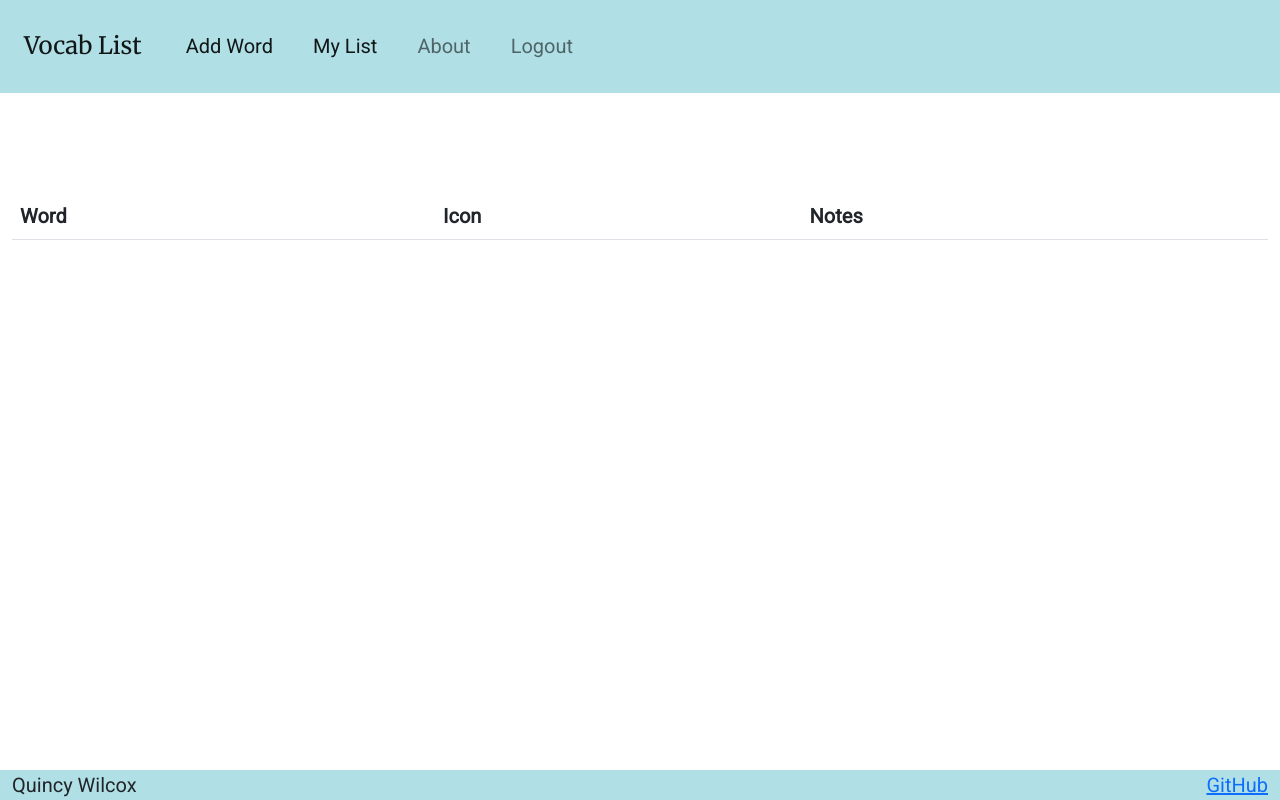
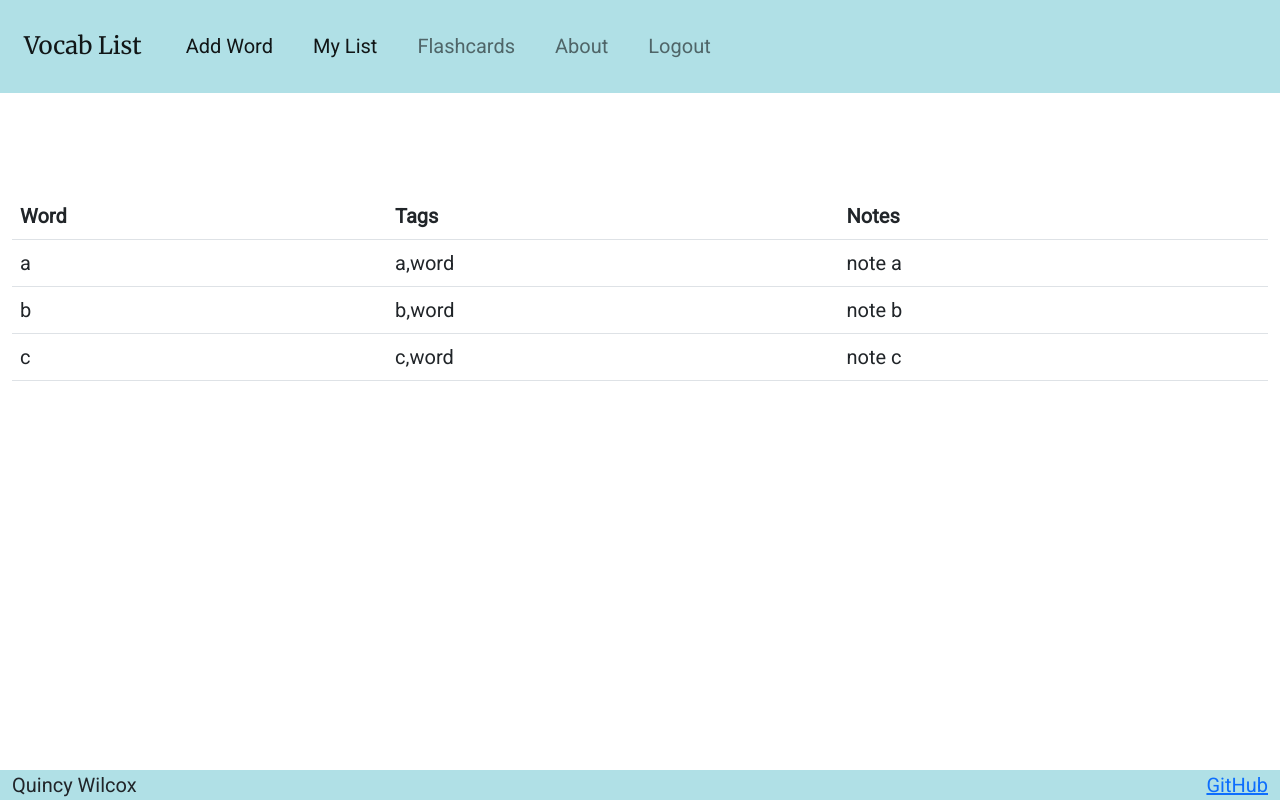
Before and after one commit to qwilc/vocab-list-app, a React (Create React App) app: page /list in a window 1280 px wide. Built offline with nearby package versions, Linux system fonts and the light colour scheme.

Commit message:
Create flashcards page, get list page displaying correctly, rename files

```diff
--- a/src/App.jsx
+++ b/src/App.jsx
@@ -3,17 +3,35 @@ import { NavLink, Route, Routes, useLocation, useNavigate } from 'react-router-d
 import 'bootstrap/dist/css/bootstrap.min.css';
 import './app.css';
 import AddWord from './addWord/AddWord';
-import Login from './loginAndRegister/Login';
-import Register from './loginAndRegister/Register';
+import Login from './Login';
+import Register from './Register';
 import UserHome from './userHome/UserHome';
 import WordListService from './service/wordListService';
 import About from './about/About';
-import List from './wordList/WordList';
+import WordList from './wordList/WordList';
 import AuthState from './authState';
+import Flashcards from './flashcards/Flashcards';
 
 function App() {
 	const [username, setUsername] = useState(localStorage.getItem('username') || null);
 	const [authState, setAuthState] = useState(AuthState.Unknown);
+	const words = [ // TODO get actual data
+		{
+			word: "a",
+			tags: ["a", "word"],
+			notes: "note a",
+		},
+		{
+			word: "b",
+			tags: ["b", "word"],
+			notes: "note b",
+		},
+		{
+			word: "c",
+			tags: ["c", "word"],
+			notes: "note c",
+		},
+	];
 
 	useEffect(() => {
 		if (username) {
@@ -25,16 +43,6 @@ function App() {
 		}
 
 	}, [username]);
-
-	// TODO: there's gotta be a better way. also it causes errors
-	// const currentPath = useLocation().pathname;
-
-	// if (currentPath !== '/login' && currentPath !== '/register' && authState !== AuthState.Authenticated) {
-	//   navigate('/login');
-	// }
-	// else if ((currentPath === '/login' || currentPath === '/register') && authState === AuthState.Authenticated) {
-	//   navigate('/home');
-	// }
 
 	return (
 		<>
@@ -59,7 +67,8 @@ function App() {
 				<Route path='/register' element={<Register />} />
 				<Route path='/add-word' element={<AddWord />} />
 				<Route path='/about' element={<About />} />
-				<Route path='/list' element={<List />} />
+				<Route path='/list' element={<WordList words={words} />} />
+				<Route path='/flashcards' element={<Flashcards words={words} />} />
 			</Routes>
 			<Footer />
 		</>
@@ -77,6 +86,9 @@ function Header() {
 					</li>
 					<li className="nav-item">
 						<NavLink className="nav-link" to="list">My List</NavLink>
+					</li>
+					<li className="nav-item">
+						<NavLink className="nav-link" to="flashcards">Flashcards</NavLink>
 					</li>
 					<li className="nav-item">
 						<NavLink className="nav-link" to="about">About</NavLink>
--- a/src/loginAndRegister/login.jsx
+++ b/src/Login.jsx
@@ -1,22 +1,25 @@
 import { useState } from 'react';
 import { useNavigate } from 'react-router-dom';
-import MyButton from '../sharedComponents/MyButton';
-import MyForm from '../sharedComponents/MyForm';
-import MyTextInput from '../sharedComponents/MyTextInput';
-import { MessageDialog } from '../messageDialog';
-import { FormGroup } from 'react-bootstrap';
+import MyButton from './sharedComponents/MyButton';
+import MyForm from './sharedComponents/MyForm';
+import MyTextInput from './sharedComponents/MyTextInput';
+import { MessageDialog } from './messageDialog';
 
-function Login({ onLoginSuccess, service }) {
-	const [username, setUsername] = useState('');
-	const [password, setPassword] = useState('');
+function Login({ onLogin, service }) {
 	const [displayError, setDisplayError] = useState(null);
 
 	const navigate = useNavigate();
 
-	const tryLogin = async (username, password) => {
+	// TODO: how to handle form submit?
+	const tryLogin = async (event) => {
+		event.stopPropagation();
+		event.preventDefault();
+		const username = event.target[0].value;
+		const password = event.target[1].value;
+
 		const response = await service.login(username, password);
 		if (response.ok) {
-			onLoginSuccess(username);
+			onLogin(username);
 		}
 		else if (response.status === 401) {
 			setDisplayError("That username and password combination is incorrect.");
--- a/src/loginAndRegister/register.jsx
+++ b/src/Register.jsx
@@ -1,7 +1,7 @@
-import MyForm from "../sharedComponents/MyForm";
-import MyTextInput from "../sharedComponents/MyTextInput";
+import MyForm from "./sharedComponents/MyForm";
+import MyTextInput from "./sharedComponents/MyTextInput";
 import { useNavigate } from "react-router-dom";
-import MyButton from "../sharedComponents/MyButton";
+import MyButton from "./sharedComponents/MyButton";
 
 function Register({ service, onSuccess }) {
 	const navigate = useNavigate();
--- /dev/null
+++ b/src/flashcards/Flashcards.jsx
@@ -0,0 +1,25 @@
+import { useState } from "react"
+import MyButton from "../sharedComponents/MyButton";
+
+function Flashcards({ words }) {
+	const [currWordIdx, setCurrWordIdx] = useState(0);
+
+	const incrementWord = () => {
+		setCurrWordIdx((currWordIdx + 1) % words.length)
+	}
+
+	const decrementWord = () => {
+		setCurrWordIdx((currWordIdx - 1) % words.length)
+	}
+
+	return (
+		<>
+			<h1>Flashcards</h1>
+			<div>{words[currWordIdx].word} : {words[currWordIdx].notes}</div>
+			<MyButton onClick={decrementWord}>back</MyButton>
+			<MyButton onClick={incrementWord}>next</MyButton>
+		</>
+	)
+}
+
+export default Flashcards
--- a/src/sharedComponents/MyTagInput.jsx
+++ b/src/sharedComponents/MyTagInput.jsx
@@ -4,7 +4,7 @@ import { WithContext as ReactTags, SEPARATORS } from "react-tag-input"
 
 function MyTagInput({ id, type, label, placeholder, text }) {
 	// TODO: make tag input work and format it
-	const [tags, setTags] = useState ([]);
+	const [tags, setTags] = useState([]);
 
 	const handleDelete = (index) => {
 		setTags(tags.filter((_, i) => i !== index));
--- a/src/wordList/WordList.jsx
+++ b/src/wordList/WordList.jsx
@@ -1,14 +1,24 @@
-function WordList() {
+function WordList({ words }) {
 	return (
 		<main className="container-fluid">
 			<table className="table">
 				<thead>
 					<tr>
 						<th>Word</th>
-						<th>Icon</th>
+						<th>Tags</th>
 						<th>Notes</th>
 					</tr>
 				</thead>
+				<tbody>
+					{words.map(({ word, tags, notes }) => {
+						return (
+						<tr>
+							<td>{word}</td>
+							<td>{tags.toString()}</td>
+							<td>{notes}</td>
+						</tr>)
+					})}
+				</tbody>
 			</table>
 		</main>
 	);
```
